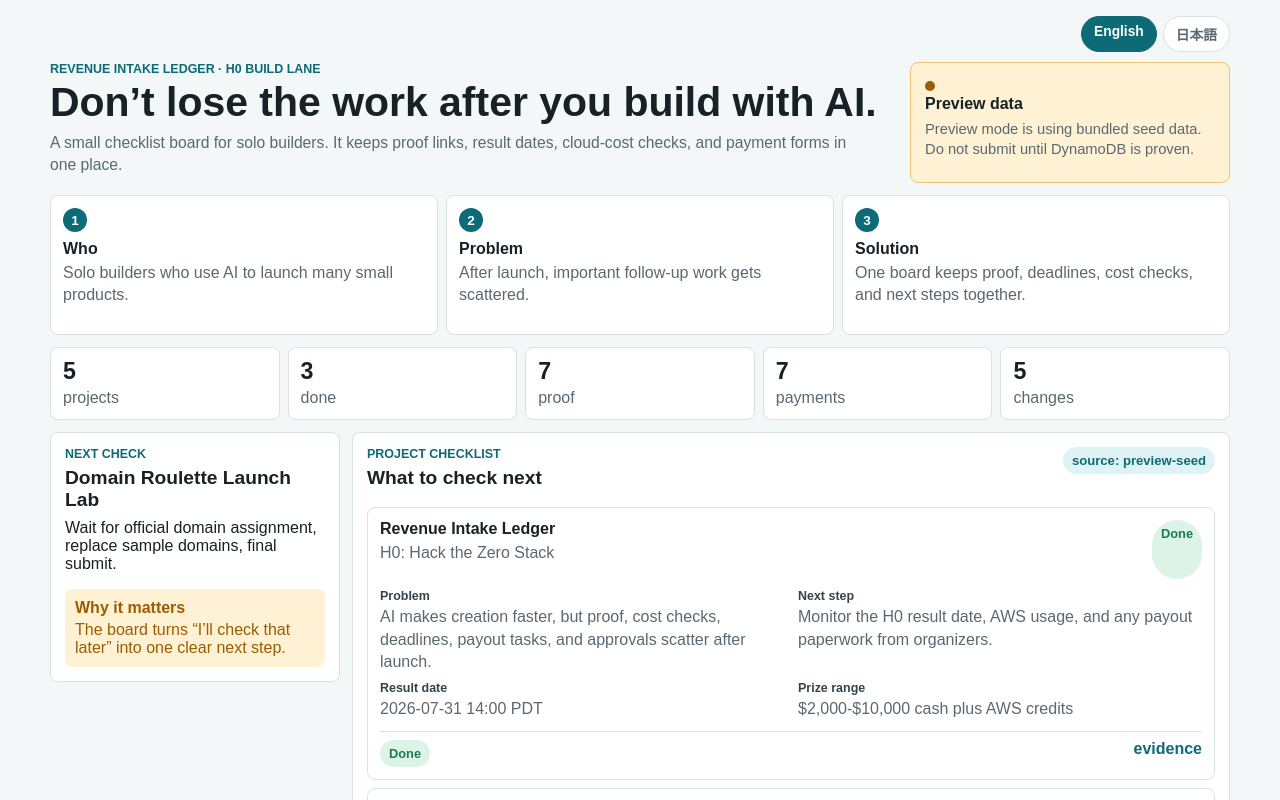
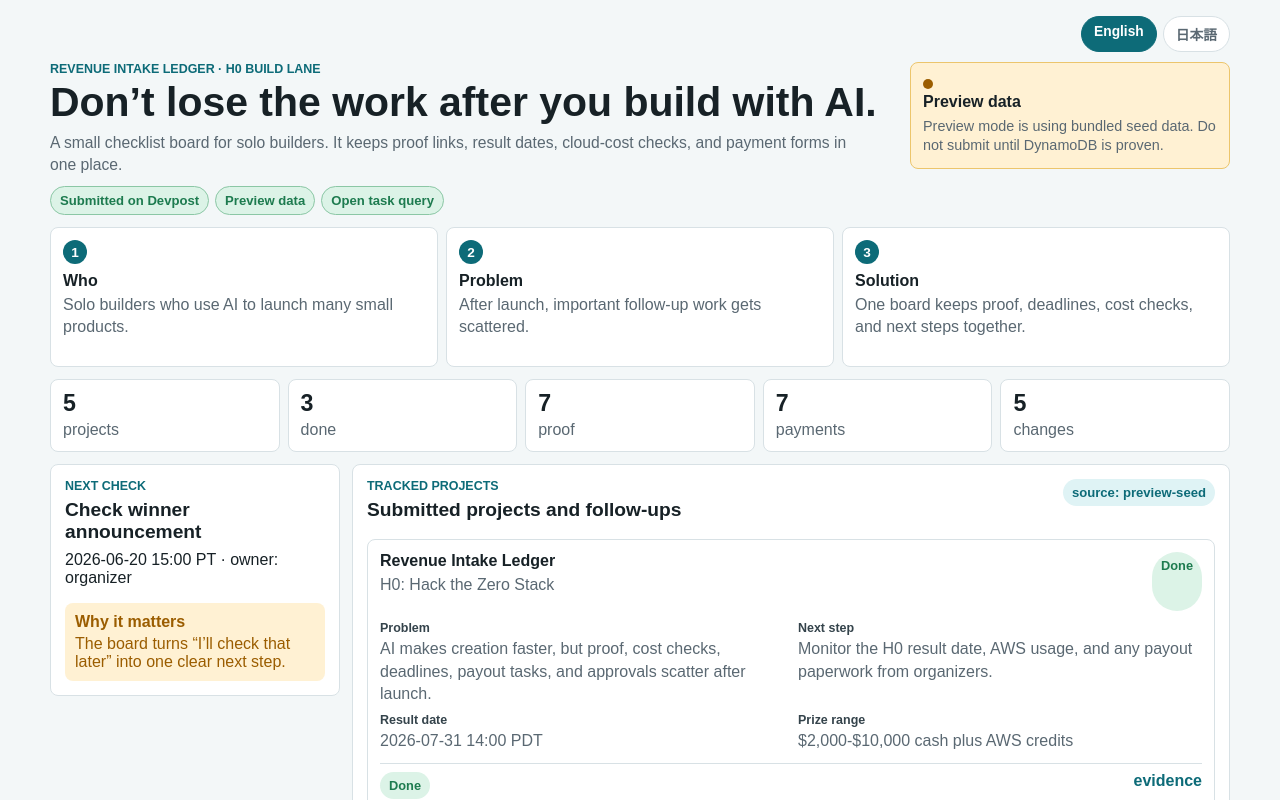
Before and after one commit to daideguchi/revenue-intake-ledger, a Next.js app: page / in a window 1280 px wide. Shown: the top 800 px of the page. Built offline with nearby package versions, Linux system fonts and the light colour scheme.

Commit message:
Polish H0 first viewport proof flow

```diff
--- a/app/globals.css
+++ b/app/globals.css
@@ -86,7 +86,7 @@
   display: grid;
   grid-template-columns: minmax(0, 1fr) minmax(240px, 320px);
   gap: 12px;
-  align-items: stretch;
+  align-items: start;
 }
 
 .eyebrow {
@@ -133,8 +133,21 @@
   line-height: 1.42;
 }
 
-.lead.ja {
-  color: #324047;
+.proof-strip {
+  display: flex;
+  flex-wrap: wrap;
+  gap: 6px;
+  margin-top: 10px;
+}
+
+.proof-strip span {
+  border: 1px solid #8bc7a5;
+  border-radius: 999px;
+  background: var(--ok-soft);
+  color: var(--ok);
+  padding: 6px 9px;
+  font-size: 0.82rem;
+  font-weight: 800;
 }
 
 .db-card,
@@ -152,7 +165,7 @@
 
 .db-card {
   position: relative;
-  padding: 14px;
+  padding: 12px;
 }
 
 .db-card strong {
@@ -164,8 +177,8 @@
 .db-card p {
   margin-bottom: 0;
   color: var(--muted);
-  line-height: 1.38;
-  font-size: 0.92rem;
+  line-height: 1.34;
+  font-size: 0.9rem;
 }
 
 .db-card.preview {
--- a/app/page.tsx
+++ b/app/page.tsx
@@ -69,9 +69,15 @@
     title: "Don’t lose the work after you build with AI.",
     lead:
       "A small checklist board for solo builders. It keeps proof links, result dates, cloud-cost checks, and payment forms in one place.",
-    dbLive: "DynamoDB connected",
+    facts: {
+      submitted: "Submitted on Devpost",
+      liveDb: "Live DynamoDB",
+      previewDb: "Preview data",
+      openTask: "Open task query"
+    },
+    dbLive: "Live DynamoDB proof",
     dbPreview: "Preview data",
-    dbLiveBoundary: "Live DynamoDB is configured. API routes use AWS as the source of truth.",
+    dbLiveBoundary: "This app is reading the live AWS database used for the H0 submission.",
     dbPreviewBoundary: "Preview mode is using bundled seed data. Do not submit until DynamoDB is proven.",
     judge: [
       ["Who", "Solo builders who use AI to launch many small products."],
@@ -82,8 +88,8 @@
     nextCheck: "Next check",
     why: "Why it matters",
     whyText: "The board turns “I’ll check that later” into one clear next step.",
-    checklist: "Project checklist",
-    whatNext: "What to check next",
+    checklist: "Tracked projects",
+    whatNext: "Submitted projects and follow-ups",
     source: "source",
     fields: ["Problem", "Next step", "Result date", "Prize range"],
     evidence: "evidence",
@@ -126,9 +132,15 @@
     title: "AIで作った後の作業を、見失わない。",
     lead:
       "一人でAIを使ってたくさん作る人のための、小さな確認ボードです。証拠リンク、結果発表日、クラウド費用、入金手続きを一か所にまとめます。",
-    dbLive: "DynamoDB 接続済み",
+    facts: {
+      submitted: "Devpost提出済み",
+      liveDb: "DynamoDB本番接続",
+      previewDb: "プレビュー表示",
+      openTask: "未完了タスク取得"
+    },
+    dbLive: "DynamoDB証拠あり",
     dbPreview: "プレビュー用データ",
-    dbLiveBoundary: "本番の DynamoDB が設定されています。API は AWS の保存データを読んでいます。",
+    dbLiveBoundary: "H0提出用の本番AWSデータベースを読んでいます。",
     dbPreviewBoundary: "今は同梱データで表示しています。DynamoDB の証拠が確認できるまで提出判断には使いません。",
     judge: [
       ["誰のため", "AIで小さなプロダクトをたくさん作る、一人開発者のため。"],
@@ -139,8 +151,8 @@
     nextCheck: "次に確認",
     why: "なぜ大事か",
     whyText: "「あとで確認する」を、今見るべき一つの行動に変えます。",
-    checklist: "作品チェックリスト",
-    whatNext: "次に何を見るか",
+    checklist: "追跡中の作品",
+    whatNext: "提出済み作品と次の確認",
     source: "データ元",
     fields: ["困りごと", "次の一手", "発表日", "賞金範囲"],
     evidence: "証拠",
@@ -339,22 +351,43 @@
   return lang === "ja" ? { ...item, ...proofJa[item.label] } : item;
 }
 
+function sortOpportunities(items: RevenueOpportunity[]) {
+  const statusRank: Record<OpportunityStatus, number> = {
+    submitted: 2,
+    watching: 1,
+    registered: 1,
+    proof_needed: 1,
+    blocked: 3
+  };
+
+  return [...items].sort((a, b) => {
+    if (a.id === "h0") return -1;
+    if (b.id === "h0") return 1;
+    return statusRank[a.status] - statusRank[b.status] || a.awardDate.localeCompare(b.awardDate);
+  });
+}
+
 type ViewProps = {
   lang: Lang;
   items: RevenueOpportunity[];
   source: string;
   summary: ReturnType<typeof summarizeLedgerItems>;
-  nextItem: RevenueOpportunity;
+  nextTask: PayoutTask | null;
   health: ReturnType<typeof getLedgerHealth>;
   h0Bundle: Awaited<ReturnType<typeof getOpportunityBundle>>;
   actionQueue: Awaited<ReturnType<typeof listOpenActionQueue>>;
   recentStatusEvents: StatusEvent[];
 };
 
-function LocalizedView({ lang, items, source, summary, nextItem, health, h0Bundle, actionQueue, recentStatusEvents }: ViewProps) {
+function LocalizedView({ lang, items, source, summary, nextTask, health, h0Bundle, actionQueue, recentStatusEvents }: ViewProps) {
   const t = copy[lang];
-  const localizedItems = items.map((item) => localizeOpportunity(item, lang));
-  const localizedNextItem = localizeOpportunity(nextItem, lang);
+  const localizedItems = sortOpportunities(items).map((item) => localizeOpportunity(item, lang));
+  const localizedNextTask = nextTask ? localizePayoutTask(nextTask, lang) : null;
+  const proofFacts = [
+    t.facts.submitted,
+    health.database === "dynamodb" ? t.facts.liveDb : t.facts.previewDb,
+    t.facts.openTask
+  ];
 
   return (
     <div className={`lang-panel ${lang}-panel`} lang={lang}>
@@ -363,6 +396,11 @@
           <p className="eyebrow">{t.eyebrow}</p>
           <h1>{t.title}</h1>
           <p className="lead">{t.lead}</p>
+          <div className="proof-strip" aria-label={lang === "ja" ? "提出証拠の要点" : "Submission proof highlights"}>
+            {proofFacts.map((fact) => (
+              <span key={fact}>{fact}</span>
+            ))}
+          </div>
         </div>
         <div className={`db-card ${health.database === "dynamodb" ? "live" : "preview"}`}>
           <span className="pulse" />
@@ -393,8 +431,14 @@
       <section className="workbench">
         <aside className="next-step" aria-label={lang === "ja" ? "次の行動" : "Next action"}>
           <p className="eyebrow">{t.nextCheck}</p>
-          <h2>{localizedNextItem.product}</h2>
-          <p>{localizedNextItem.nextAction}</p>
+          <h2>{localizedNextTask?.label || t.whatNext}</h2>
+          {localizedNextTask ? (
+            <p>
+              {localizedNextTask.due} · {t.owner}: {ownerLabels[lang][localizedNextTask.owner]}
+            </p>
+          ) : (
+            <p>{t.whyText}</p>
+          )}
           <div className="hint">
             <strong>{t.why}</strong>
             <span>{t.whyText}</span>
@@ -583,7 +627,7 @@
     payoutTaskResult.items,
     statusEventResult.items
   );
-  const nextItem = items.find((item) => item.status !== "submitted") || items[0];
+  const nextTask = actionQueue.items[0] || null;
   const recentStatusEvents = statusEventResult.items.slice(0, 4);
 
   return (
@@ -599,7 +643,7 @@
         items={items}
         source={source}
         summary={summary}
-        nextItem={nextItem}
+        nextTask={nextTask}
         health={health}
         h0Bundle={h0Bundle}
         actionQueue={actionQueue}
@@ -610,7 +654,7 @@
         items={items}
         source={source}
         summary={summary}
-        nextItem={nextItem}
+        nextTask={nextTask}
         health={health}
         h0Bundle={h0Bundle}
         actionQueue={actionQueue}
--- a/scripts/verify.mjs
+++ b/scripts/verify.mjs
@@ -67,6 +67,9 @@
   }
   if (!html.includes("Don’t lose the work after you build with AI.")) throw new Error("gentle headline missing");
   if (!html.includes("AIで作った後の作業を、見失わない。")) throw new Error("Japanese headline missing");
+  if (!html.includes("Submitted on Devpost") || !html.includes("Devpost提出済み")) {
+    throw new Error("submission proof strip missing");
+  }
   if (!html.includes("困りごと") || !html.includes("未完了タスク")) throw new Error("Japanese UI surface missing");
   if (!html.includes("DynamoDB")) throw new Error("database boundary missing");
   if (!html.includes("Who</strong>")) throw new Error("who card missing");
```
